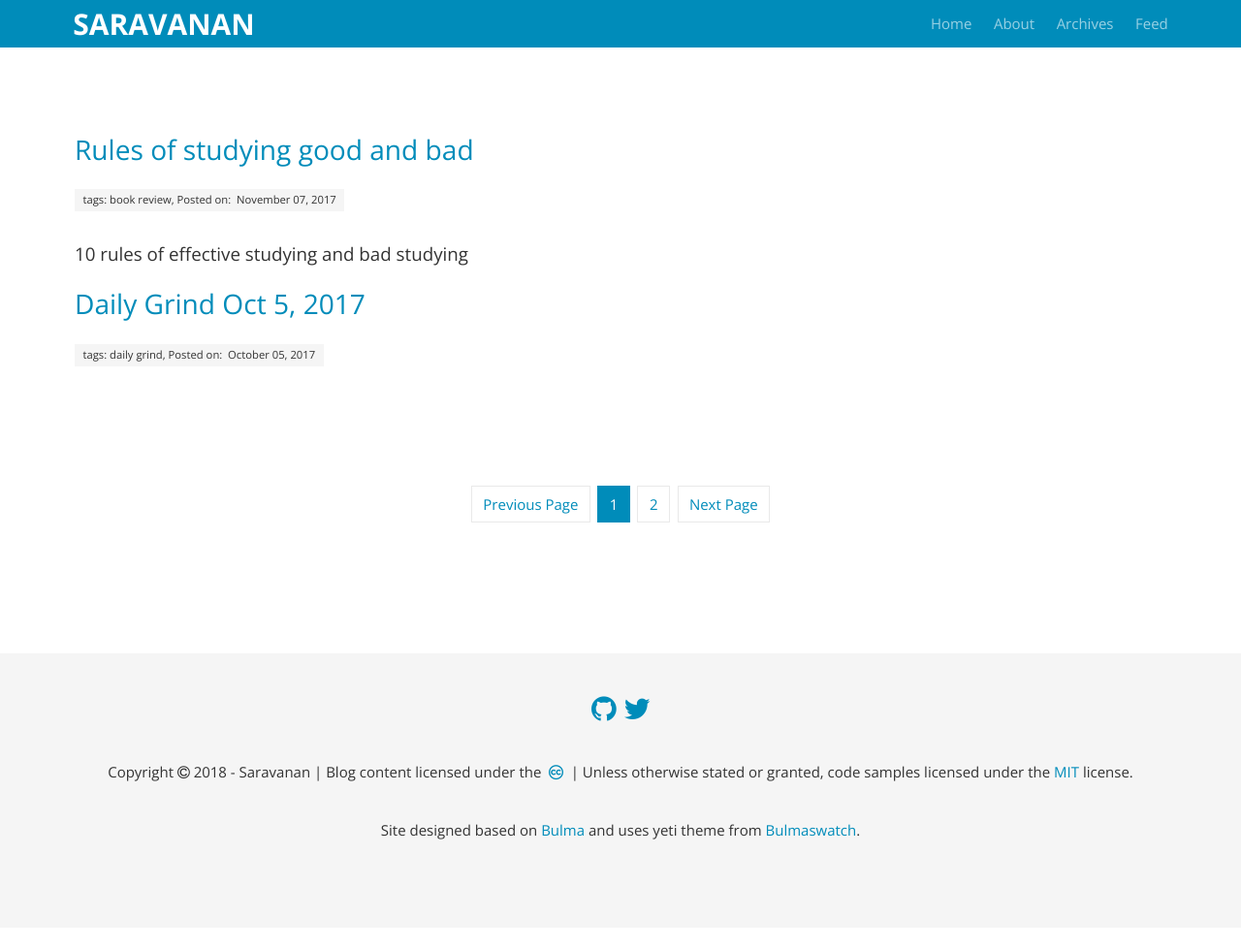
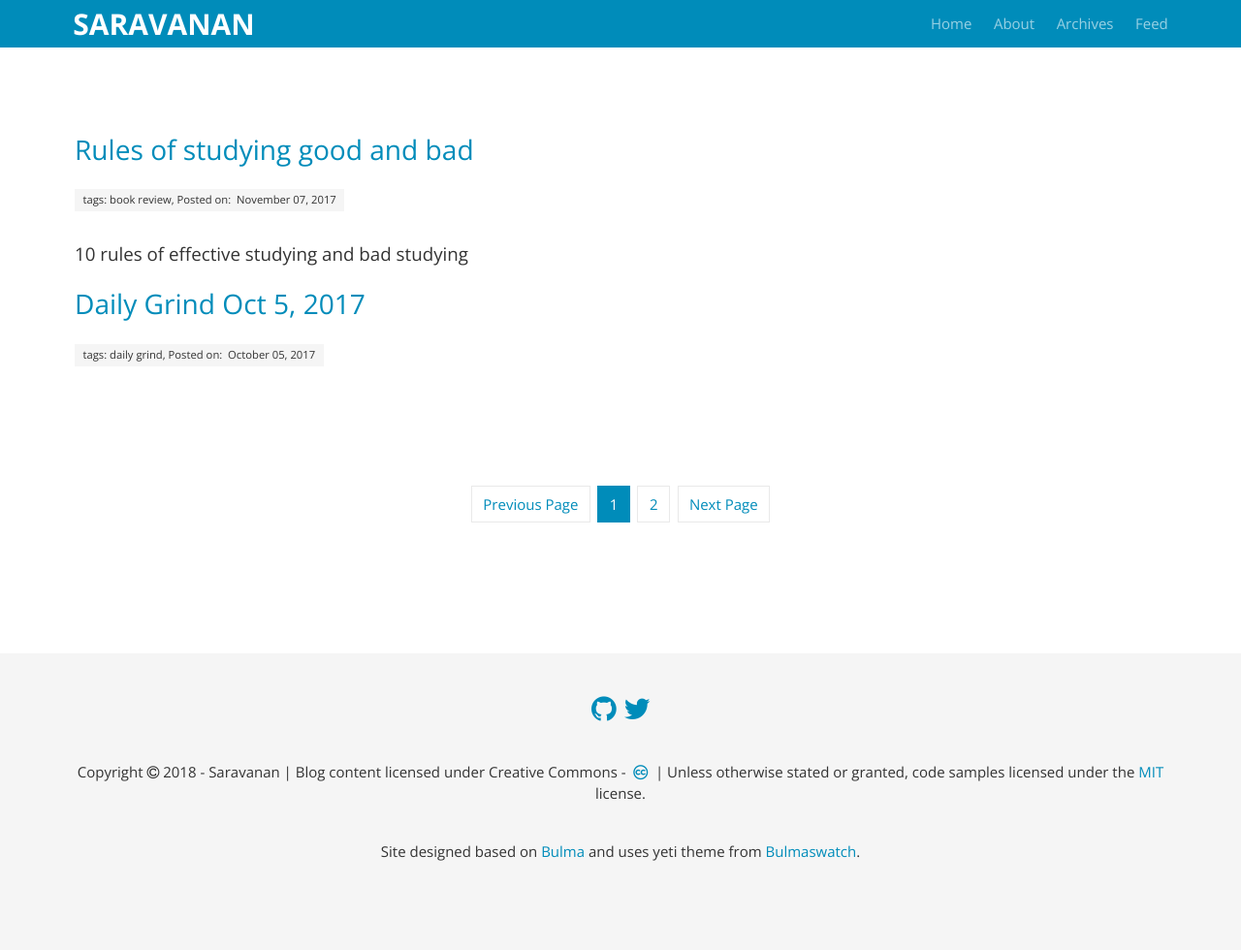
Before and after one commit to saravanaram/saravanaram.github.io, a Jekyll site: the page built from index.html, in a window 1280 px wide. Shown: the whole page at 97% size. Built offline with Jekyll 4.4.1, drawn with Linux system fonts in a browser that asks for light colours; nearby versions of some CDN libraries; the list of posts is cut into pages by our own code; before the commit the page ends 957 px from its top, so only the background shows below that.

Commit message:
Update footer.html

```diff
--- a/_includes/footer.html
+++ b/_includes/footer.html
@@ -20,7 +20,7 @@
         <br>
         Copyright <i class="fa fa-copyright" aria-hidden="true"></i> {{ 'now' | date: "%Y" }}
 
- - Saravanan | Blog content licensed under the  <a class="icon" href="//creativecommons.org/licenses/by-nc-sa/3.0/" target="_blank">
+ - Saravanan | Blog content licensed under Creative Commons - <a class="icon" href="//creativecommons.org/licenses/by-nc-sa/3.0/" target="_blank">
            <i class="fa fa-creative-commons" aria-hidden="true"></i></a> | Unless otherwise stated or granted, code samples licensed under the <a href="http://opensource.org/licenses/mit-license.php" target="_blank">MIT</a> license.
       <br>
         <p>
```
